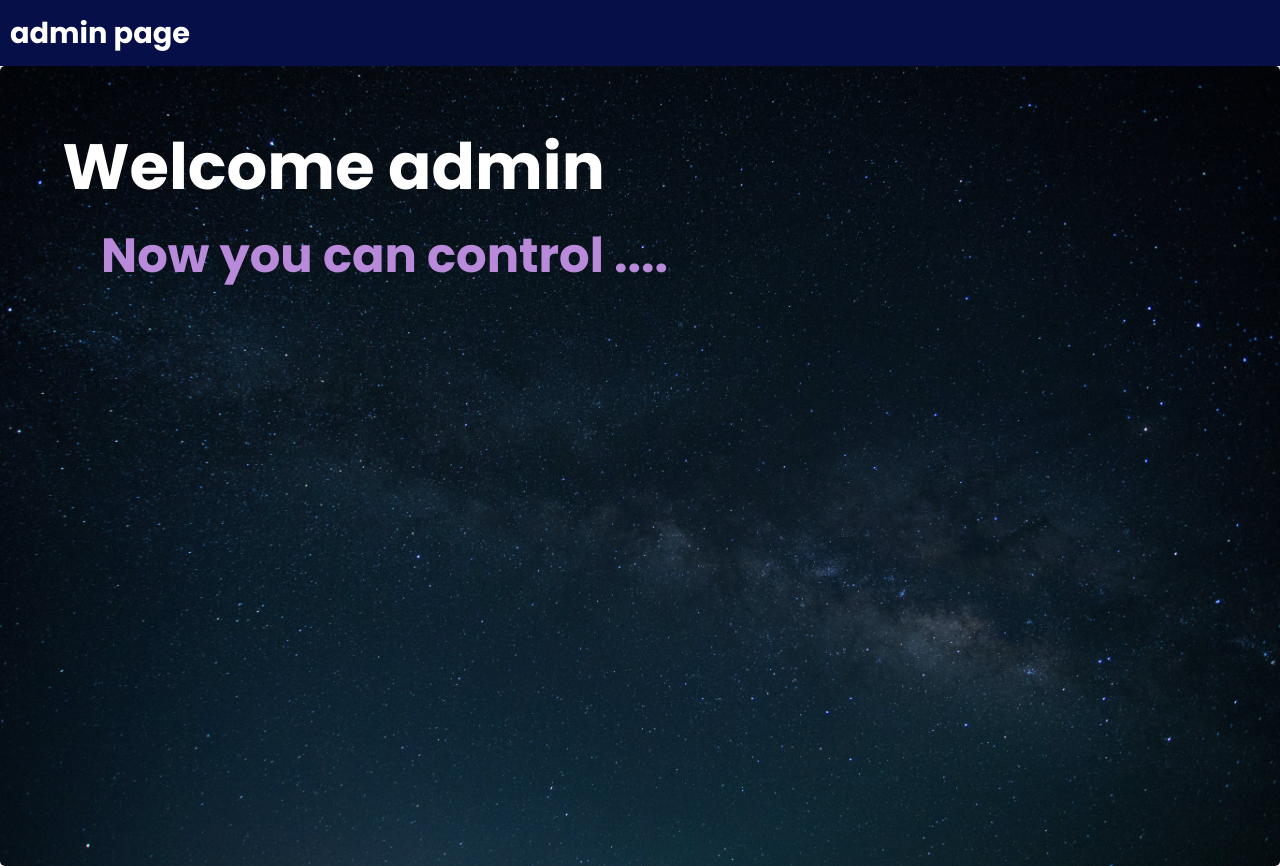
After one commit to AbdelrahmanAyman0011/Car-Rental-System, a PHP site: page /admin.html in a window 1280 px wide. The commit adds this page. Run offline with PHP 8.4, Linux system fonts and the light colour scheme.

Commit message:
new update: i added logo , new font  fix navigation errors , add to signup  -> cvv , card number, date, add an admin page with another logo ,and fix the connection file
now i add to the js file transaction of font to home page and admin page

```diff
--- a/Login.html
+++ b/Login.html
@@ -2,13 +2,15 @@
 <html lang="en">
 <head>
   <meta charset="UTF-8">
-  <title>Car Rental System</title>
+  <title>Signin</title>
   <link rel="stylesheet" href="styles.css">
   <script src="script.js"></script>
 
 </head>
 <body>
   <header>
+    <a href="index.html" class="logo">Car Rental</a>
+
     <nav class = "navigation">
       <ul>
         <li><a href="index.html"><i class="fas fa-home"></i> Home</a></li>
--- /dev/null
+++ b/admin.html
@@ -0,0 +1,27 @@
+<!DOCTYPE html>
+<html lang="en">
+<head>
+    <meta charset="UTF-8">
+    <meta name="viewport" content="width=device-width, initial-scale=1.0">
+    <title>admin page</title>
+    <link rel="stylesheet" href="styles.css">
+    <script src="script.js"></script>
+
+</head>
+<body>
+    <header>
+        <a href="admin.html" class="logo">admin page</a>
+
+      </header>
+
+      <section class="admin">
+        <div>
+          <h1 id="adminHeading"> </h1>
+          <h3 id="adminSubHeading"></h3>
+        </div>
+      </section>
+
+
+
+</body>
+</html>
--- a/index.html
+++ b/index.html
@@ -9,6 +9,8 @@
 </head>
 <body>
   <header>
+    <a href="index.html" class="logo">Car Rental</a>
+
     <nav class = "navigation">
       <ul>
         <li><a href="#home"><i class="fas fa-home"></i> Home</a></li>
@@ -23,8 +25,7 @@
 
   <section class="main">
     <div>
-      <h1>Welcome to Car Rental System</h1>
-
+      <h1 id="carRentalHeading"></h1>
     </div>
   </section>
 </body>
--- a/script.js
+++ b/script.js
@@ -1,48 +1,42 @@
-// Function to create buttons
-function createButton(text, id) {
-    const button = document.createElement('button');
-    button.textContent = text;
-    button.id = id;
-    return button;
+// Function to simulate typewriter effect
+function typeWriter(text, element, delay) {
+    let index = 0;
+    const interval = setInterval(() => {
+        element.textContent += text[index];
+        index++;
+        if (index === text.length) {
+            clearInterval(interval);
+        }
+    }, delay);
 }
-                        //Function to check if there any empty values before submitting the form
-function SubmitForm() {
-                var password = document.getElementById("pass").value;
-                var mail = document.getElementById("mail").value;
-                var name = document.getElementById("name").value;
 
-                if (name == "") {
-                    alert("Name can't be empty");
-                    return false;
-                }
+// Start the typewriter effect for the admin headings
+window.onload = function () {
+    const adminHeading = "Welcome admin";
+    const adminSubHeading = "Now you can control  .... ";
+    const carRentalHeading = "Welcome to Car Rental System";
 
-                if (mail == "") {
-                    alert("Email can't be empty");
-                    return false;
-                }
+    const adminHeadingElement = document.getElementById("adminHeading");
+    const adminSubHeadingElement = document.getElementById("adminSubHeading");
+    const carRentalHeadingElement = document.getElementById("carRentalHeading");
 
-                if (password == "") {
-                    alert("Password can't be empty");
-                    return false;
-                }
+    // Delay in milliseconds between each character
+    const delay = 100;
 
-                if (!validatePassword()) {
-                    return false;
-                }
+    // Start typing the admin headings
+    setTimeout(() => {
+        typeWriter(adminHeading, adminHeadingElement, delay);
+        adminHeadingElement.style.opacity = 1; // Make the text visible after typing
+    }, 500);
 
-                return true;
-            }
+    setTimeout(() => {
+        typeWriter(adminSubHeading, adminSubHeadingElement, delay);
+        adminSubHeadingElement.style.opacity = 1; // Make the text visible after typing
+    }, 2000);
 
-
-// Create buttons
-const homeButton = createButton('Home', 'homeBtn');
-const registerButton = createButton('Register Car', 'registerBtn');
-const reservationButton = createButton('Reservation', 'reservationBtn');
-const reportsButton = createButton('Reports', 'reportsBtn');
-
-// Append buttons to the navigation
-const nav = document.querySelector('nav ul');
-nav.appendChild(homeButton);
-nav.appendChild(registerButton);
-nav.appendChild(reservationButton);
-nav.appendChild(reportsButton);
+    // Start typing the Car Rental System heading after a delay
+    setTimeout(() => {
+        typeWriter(carRentalHeading, carRentalHeadingElement, delay);
+        carRentalHeadingElement.style.opacity = 1; // Make the text visible after typing
+    }, 4000);
+};
--- a/styles.css
+++ b/styles.css
@@ -40,6 +40,75 @@ nav ul li {
 nav ul li a {
   color: white;
   text-decoration: none;
+}
+.logo {
+  text-decoration: none;
+  color: rgb(255, 255, 255);
+
+  font-weight: 700;
+  font-size: 1.8em;
+}.admin {
+  position: relative;
+  width: 90%;
+  height: auto;
+  margin: auto;
+  max-width: 100%;
+  width: 100%;
+  min-height: 100vh;
+  display: flex;
+  background: url(imgs/admin.jpg) no-repeat;
+  background-size: cover;
+  background-position: center;
+  background-attachment: fixed;
+  padding: 50px;
+  box-sizing: border-box;
+  text-align: center;
+  color: #fff;
+  display: flex;
+  align-items: flex-start; /* Align items to the start (top) */
+  justify-content: flex-start; /* Justify content to the start (left) */
+  height: 100vh;
+}
+
+.admin .sign_background {
+  position: absolute;
+  top: 0;
+  left: 0;
+  width: 100%;
+  height: 100%;
+  filter: blur(20px);
+}
+
+.admin h1 {
+  font-size: 4em;
+  font-weight: 700;
+  margin: 0;
+  opacity: 0;
+}
+
+.admin h3 {
+  position:static;
+  color: #b88ad9;
+  font-size: 3em;
+  font-weight: 700;
+  margin: 0;
+  opacity: 0;
+  transform: translateX(9%);
+
+}
+
+.admin h1 {
+  top: 20px; /* Adjust top position as needed */
+  left: 20px; /* Adjust left position as needed */
+}
+
+@keyframes moveText {
+  0% {
+    transform: translatex(0);
+  }
+  100% {
+    transform: translatex(10px); /* Adjust the distance or direction of motion */
+  }
 }
 
 section {
@@ -91,7 +160,31 @@ section {
   margin-bottom: 15px;
   border: none;
   border-radius: 3px;
+
   background-color: #f8f8f8; /* Input background color */
+}
+.form-group {
+  display: flex;
+  align-items: center;
+}
+
+.form-group label,
+.form-group input[type="pay"] {
+  margin-right: 20px; /* Adjust as needed for spacing */
+}
+
+.form-group input[type="pay"] {
+  width: 100px; /* Adjust width as needed */
+  padding: 10px;
+  margin-bottom: 15px;
+  border: none;
+  border-radius: 3px;
+  background-color: #f8f8f8;
+}
+
+/* Adjust label width or other properties if needed */
+.form-group label {
+  width: 40px; /* Adjust label width as needed */
 }
 
 .sign button.Loginbtn {
@@ -104,6 +197,7 @@ section {
   width: 100%;
   opacity: 0.9;
   border-radius: 3px;
+
 }
 .sign button.registerbtn {
   background-color: #007bff; /* Button background color */
@@ -114,6 +208,7 @@ section {
   cursor: pointer;
   width: 100%;
   opacity: 0.9;
+
   border-radius: 3px;
 }
 .sign button.registerbtn:hover {
@@ -158,6 +253,17 @@ section {
   font-size: 3em; /* Set font size */
   font-weight: 700; /* Set font weight */
   margin: 0; /* Remove default margin */
+  animation: zoomInOut 4s infinite alternate; /* Adding animation */
+
+}
+
+.main h1 {
+  top: 70px;
+  left: 20px;
+}
+
+.admin div {
+  position: relative;
 }
 .main h2 {
   color: rgb(241, 241, 241);
@@ -179,6 +285,7 @@ section {
   margin-top: 10px;
   margin-bottom: 30px;
 }
+
 /* Reset default margin and padding */
 body {
   font-family: Arial, sans-serif;
```
Also changed, not shown: Signup.html (+13 -1 lines), connection.php (+6 -1 lines), imgs/admin.jpg (added).
